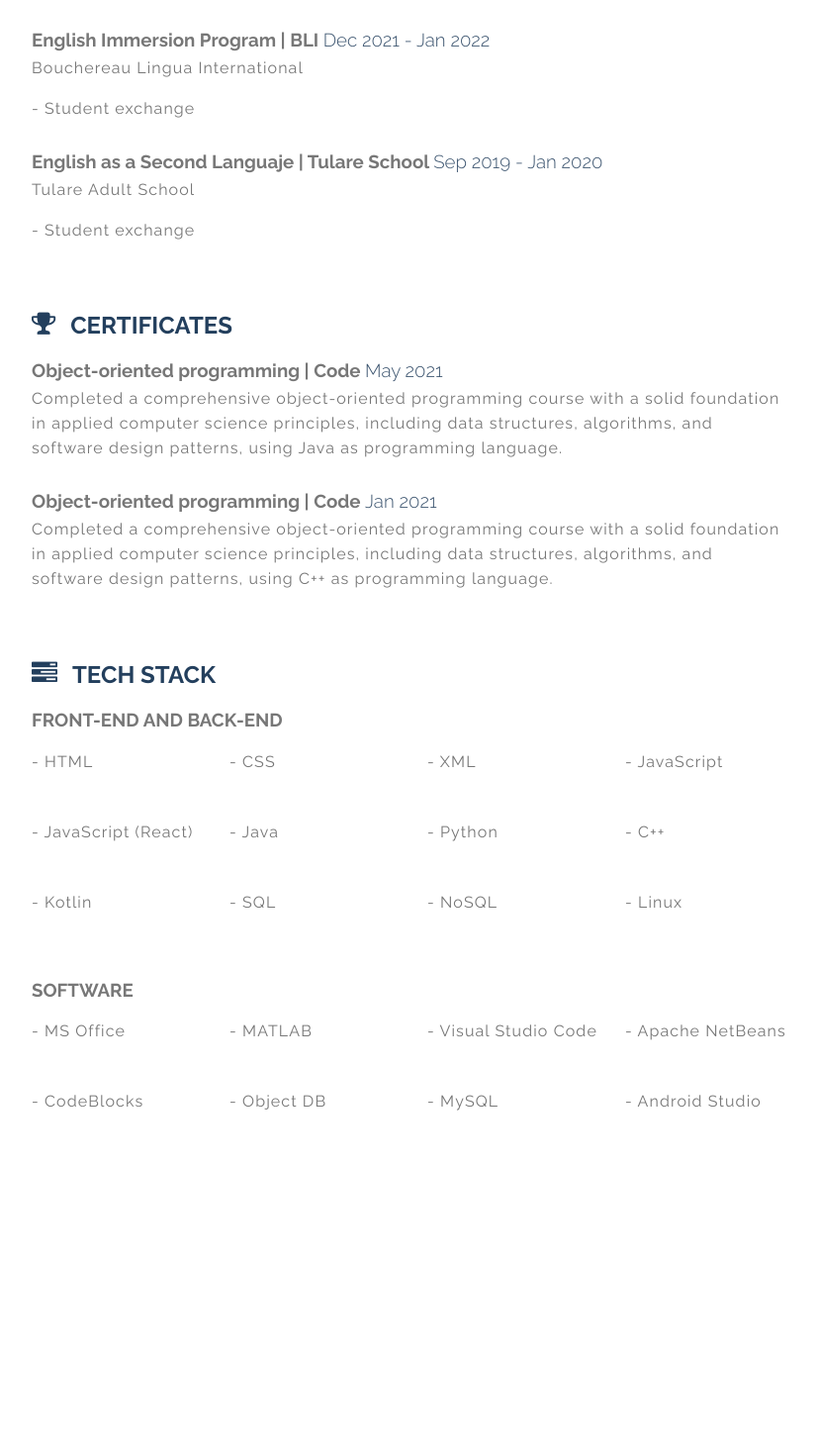
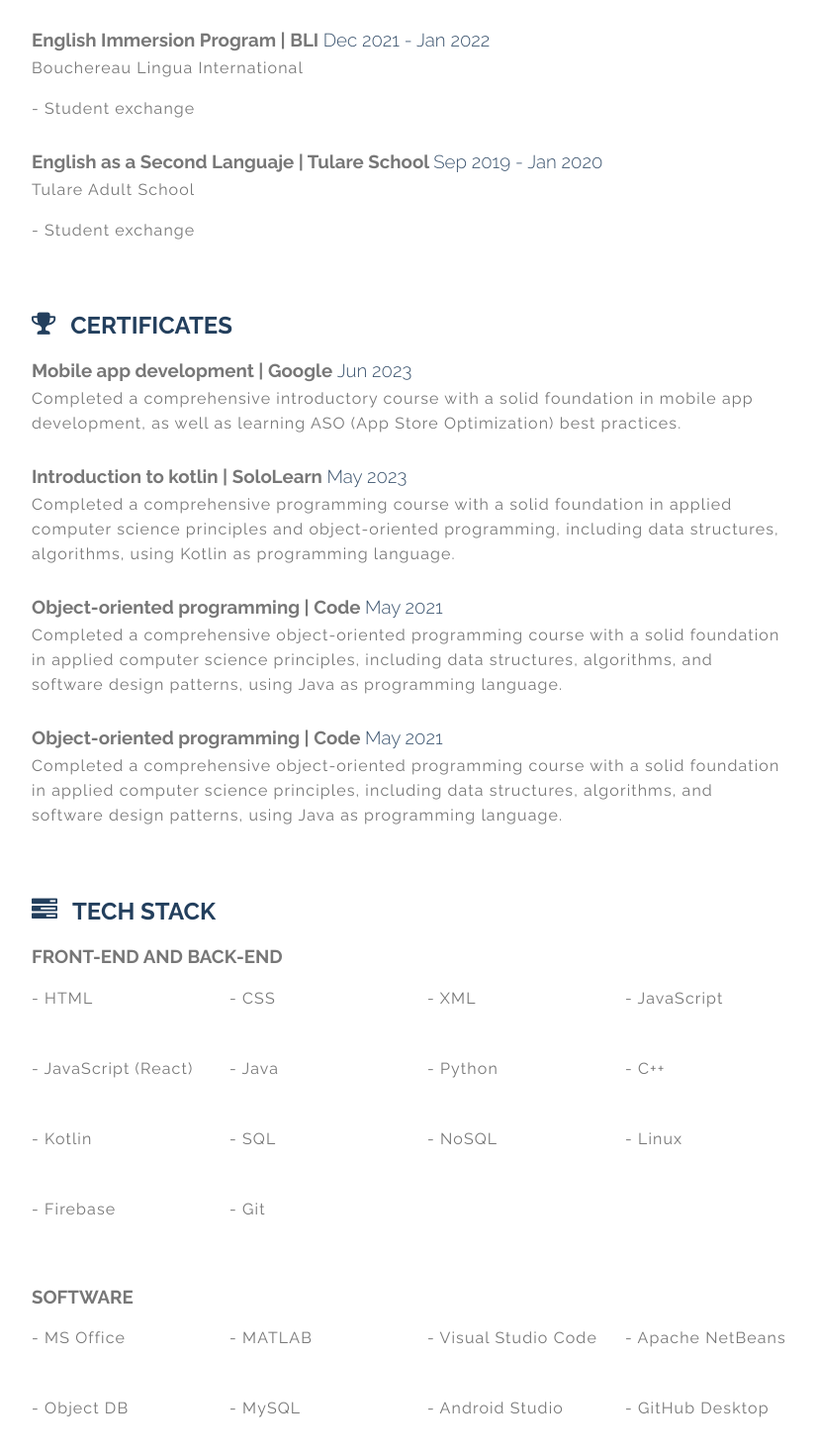
Before and after one commit to BrianVianaC7/Brian_VianaC_CV, a React (Create React App) app: page / in a window 1280 px wide. Shown: the part 948-2418 px from the top of the page at 99% size, without its empty margins (448-1273 px from the left). Before the commit the page ends 2139 px from the top, so only its background shows below. Built offline with nearby package versions, Linux system fonts and the light colour scheme.

Commit message:
Update App.js

```diff
--- a/src/App.js
+++ b/src/App.js
@@ -13,7 +13,7 @@
       avatar: 'https://unavatar.io/brian.vianac@outlook.com',
       name: 'Brian Alejandro Viana Clavijo',
       profession: 'Computer Systems Engineering student',
-      bio: "🫶 I'm currently a student interested in the whole subject of programming, specifically Full Stack. Always learning new things 🫶",
+      bio: "🫶 I'm currently a student interested in the whole subject of programming, specifically as Mobile App Developer. Always learning new things 🫶",
       address: 'Mexico City, Mexico.',
       social: [
         {name: 'linkedin', url: 'https://www.linkedin.com/in/brian-viana7/'},
@@ -67,15 +67,26 @@
       ],
 
       certificate: [
+        {name: 'Mobile app development',
+        institution: 'Google',
+        date: 'Jun 2023',
+        description: 'Completed a comprehensive introductory course with a solid foundation in mobile app development, as well as learning ASO (App Store Optimization) best practices.'},
+
+        {name: 'Introduction to kotlin',
+        institution: 'SoloLearn',
+        date: 'May 2023',
+        description: 'Completed a comprehensive programming course with a solid foundation in applied computer science principles and object-oriented programming, including data structures, algorithms, using Kotlin as programming language.'},
+
         {name: 'Object-oriented programming',
         institution: 'Code',
         date: 'May 2021',
-        description: 'Completed a comprehensive object-oriented programming course with a solid foundation in applied computer science principles, including data structures, algorithms, and software design patterns, using Java as programming language.' },
+        description: 'Completed a comprehensive object-oriented programming course with a solid foundation in applied computer science principles, including data structures, algorithms, and software design patterns, using Java as programming language.'},
 
         {name: 'Object-oriented programming',
         institution: 'Code',
-        date: 'Jan 2021',
-        description: 'Completed a comprehensive object-oriented programming course with a solid foundation in applied computer science principles, including data structures, algorithms, and software design patterns, using C++ as programming language.' }
+        date: 'May 2021',
+        description: 'Completed a comprehensive object-oriented programming course with a solid foundation in applied computer science principles, including data structures, algorithms, and software design patterns, using Java as programming language.'},
+
       ],
 
       skills: [
@@ -90,7 +101,9 @@
         {name: 'Kotlin'},
         {name: 'SQL'},
         {name: 'NoSQL'},
-        {name: 'Linux'}
+        {name: 'Linux'},
+        {name: 'Firebase'},
+        {name: 'Git'},
       ],
 
       additionalSkills: [
@@ -98,10 +111,10 @@
         {name: 'MATLAB'},
         {name: 'Visual Studio Code'},
         {name: 'Apache NetBeans'},
-        {name: 'CodeBlocks'},
         {name: 'Object DB'},
         {name: 'MySQL'},
         {name: 'Android Studio'},
+        {name: 'GitHub Desktop'},
       ]
 
     };
```
